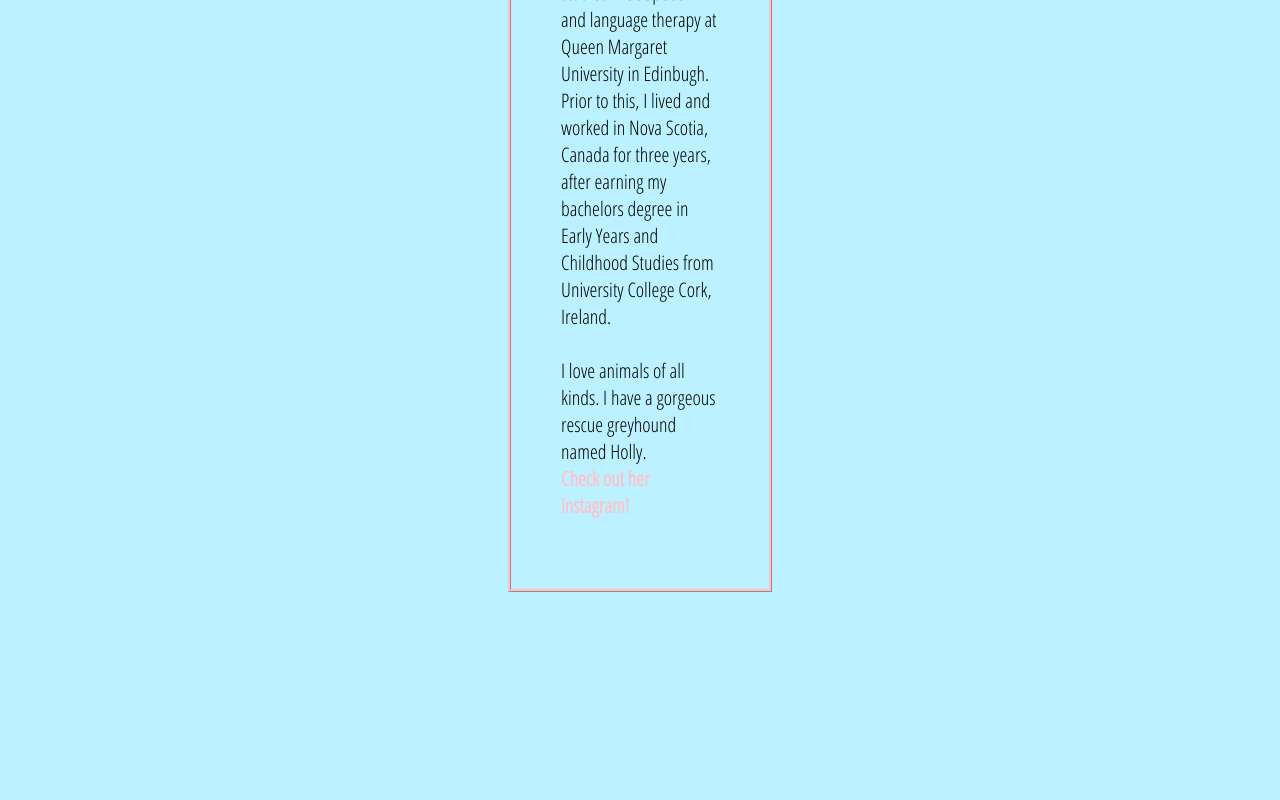
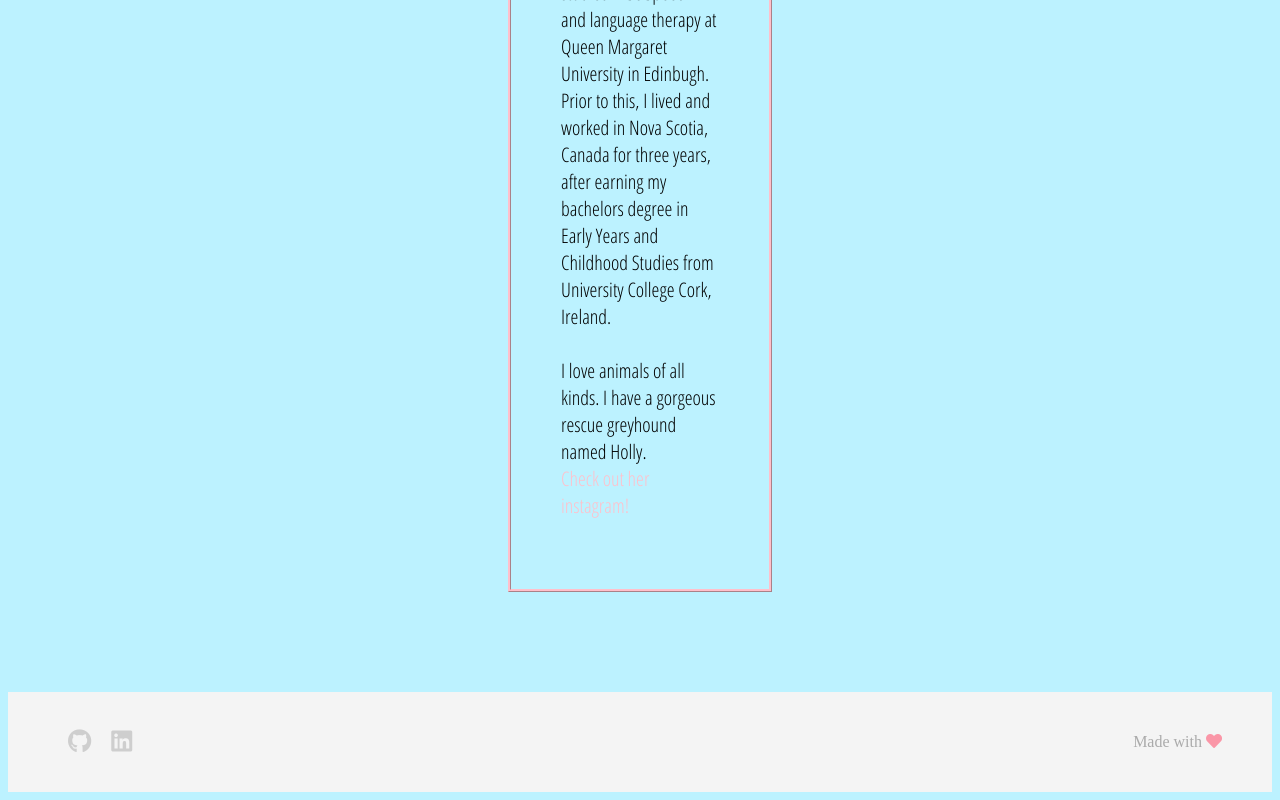
Before and after one commit to sarahmce92/bootcamp_challenges, a plain HTML site: page index.html in a window 1280 px wide. Shown: the part 1628-2428 px from the top of the page. Before the commit the page ends 2320 px from the top, so only its background shows below. Drawn offline with Linux system fonts and the light colour scheme; a web font is replaced by a local one.

Commit message:
implemented and designed footer

```diff
--- a/index.html
+++ b/index.html
@@ -6,6 +6,7 @@
   <link rel="preconnect" href="https://fonts.gstatic.com" crossorigin>
   <link href="https://fonts.googleapis.com/css2?family=Oooh+Baby&family=Open+Sans+Condensed:wght@300&display=swap"
     rel="stylesheet">
+  <link rel="stylesheet" href="https://use.fontawesome.com/releases/v5.6.3/css/all.css">
     <title>Sarah's profile page</title>
 </head>
 <body>
@@ -49,4 +50,13 @@
       </p>
     </div>
   </div>
+  <div class="footer">
+    <div class="footer-links">
+      <a href="https://github.com/sarahmce92" target="_blank"><i class="fab fa-github"></i></a>
+      <a href="https://www.linkedin.com/in/sarahmce92/"><i class="fab fa-linkedin" target="_blank"></i></a>
+    </div>
+    <div class="footer-copyright">
+      Made with <i class="fas fa-heart"></i>
+    </div>
+  </div>
 </body>
--- a/style.css
+++ b/style.css
@@ -36,9 +36,38 @@ body {
 a {
   color:rgb(255, 192, 203);
   text-decoration: none;
-  font-weight: bold;
+
 }
 
 a:hover {
   color:rgb(250, 150, 167);
 }
+
+.footer {
+  background: #F4F4F4;
+  display: flex;
+  align-items: center;
+  justify-content: space-between;
+  height: 100px;
+  padding: 0px 50px;
+  color: rgba(0,0,0,0.3);
+}
+.footer-links {
+  display: flex;
+  align-items: center;
+  color: black;
+}
+.footer-links a {
+  color: black;
+  opacity: 0.15;
+  text-decoration: none;
+  font-size: 24px;
+  padding: 0px 10px;
+}
+.footer-links a:hover {
+  opacity: 1;
+  color: rgb(250, 150, 167);
+}
+.footer .fa-heart {
+  color: rgb(250, 150, 167);;
+}
```
